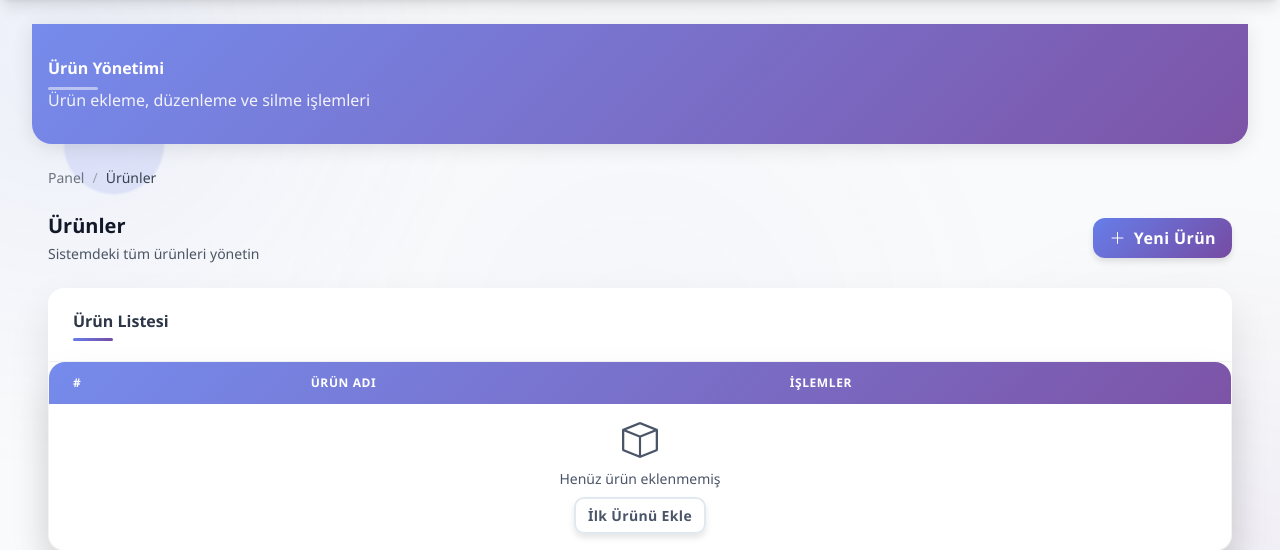
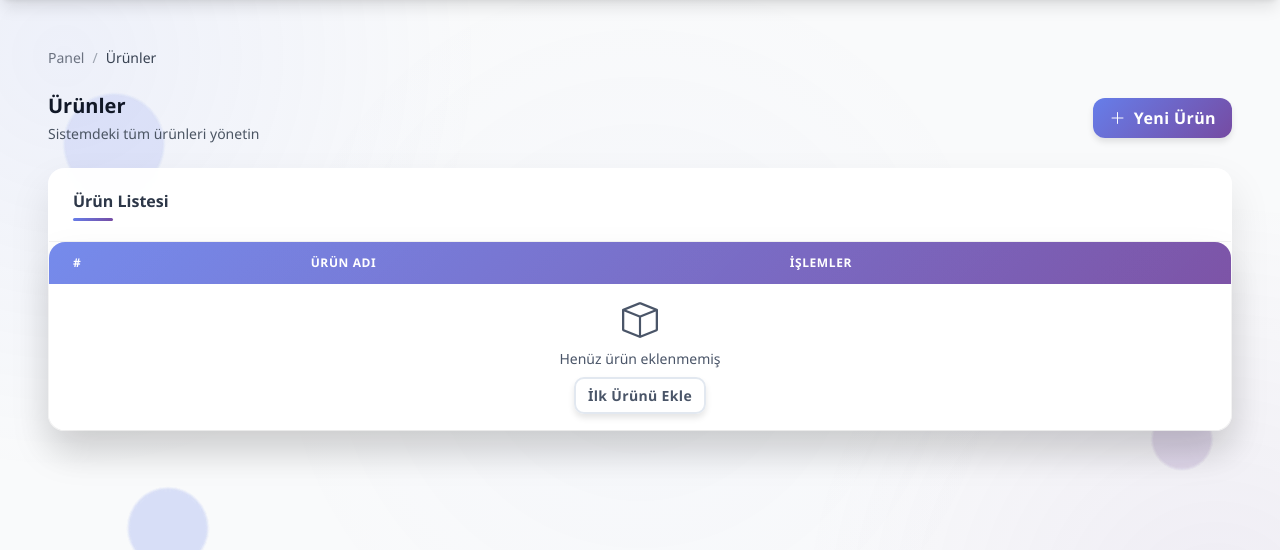
Before and after one commit to OktayAla/WebProjects, a PHP site: page /products.php in a window 1280 px wide. Shown: the part 64-614 px from the top of the page. Run offline with PHP 8.4, Linux system fonts and the light colour scheme; the visitor is signed in with stand-in values (Sample User, id 1); data that the repository does not hold is empty; some libraries are stand-ins or nearby versions.

Commit message:
Update products.php

```diff
--- a/CustomerTrackingPanel/products.php
+++ b/CustomerTrackingPanel/products.php
@@ -58,13 +58,6 @@ $products = $pdo->query('SELECT * FROM products ORDER BY name ASC')->fetchAll();
 <div class="floating-element"></div>
 <div class="floating-element"></div>
 <div class="floating-element"></div>
-
-<div class="dashboard-header">
-    <div class="container mx-auto px-4">
-        <h1 class="dashboard-title">Ürün Yönetimi</h1>
-        <p class="dashboard-subtitle">Ürün ekleme, düzenleme ve silme işlemleri</p>
-    </div>
-</div>
 
 <div class="container mx-auto px-4 py-6">
     <!-- Breadcrumb -->
```
